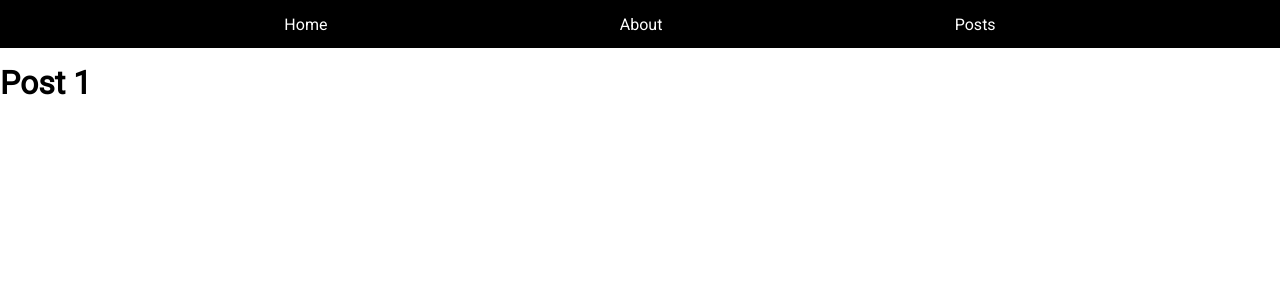
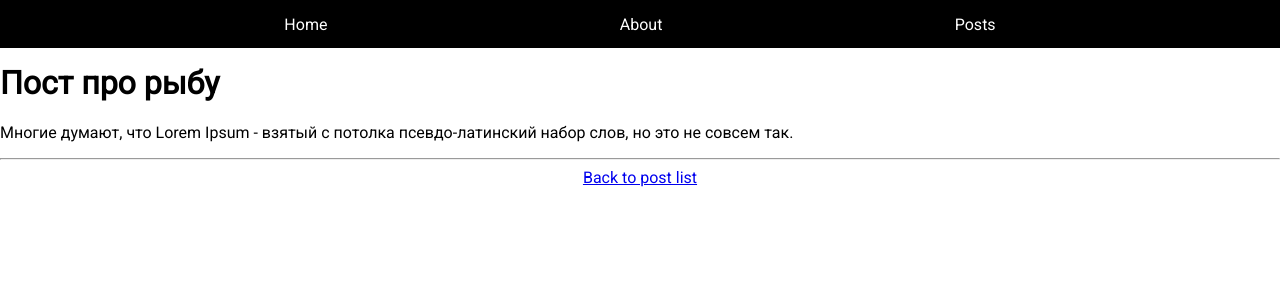
Before and after one commit to yialo/learn-nextjs, a Next.js app: page /post/1 in a window 1280 px wide. Shown: the top 300 px of the page. Built offline with nearby package versions, Linux system fonts and the light colour scheme; data requests are answered from the project's data file.

Commit message:
Add posts routing

```diff
--- a/pages/post/[id].jsx
+++ b/pages/post/[id].jsx
@@ -1,16 +1,44 @@
+import Link from 'next/link';
 import { useRouter } from 'next/router';
 
 import { MainLayout } from '../../layouts/MainLayout';
 
-export default function Post() {
+export default function Post({ post }) {
   const router = useRouter();
   const { id } = router.query;
+
+  const { title, body } = post;
 
   return (
     <>
       <MainLayout title={`Post ${id} | NextJS App`}>
-        <h1>Post {id}</h1>
+        <h1>{title}</h1>
+        <p>{body}</p>
+        <hr />
+        <div className="link-container">
+          <Link href="/posts">
+            <a>Back to post list</a>
+          </Link>
+        </div>
       </MainLayout>
+      <style jsx>
+        {`
+          .link-container {
+            display: flex;
+            justify-content: center;
+          }
+        `}
+      </style>
     </>
   );
 }
+
+export async function getServerSideProps(ctx) {
+  const post = await (await fetch(`http://localhost:3100/posts/${ctx.query.id}`)).json();
+
+  return {
+    props: {
+      post,
+    },
+  };
+}
--- a/pages/posts.jsx
+++ b/pages/posts.jsx
@@ -53,11 +53,11 @@ export default function PostsPage({ posts }) {
   );
 }
 
-export async function getServerSideProps() {
+export async function getServerSideProps(ctx) {
   const posts = await (await fetch('http://localhost:3100/posts')).json();
   return {
     props: {
       posts,
     },
   };
-};
+}
```
